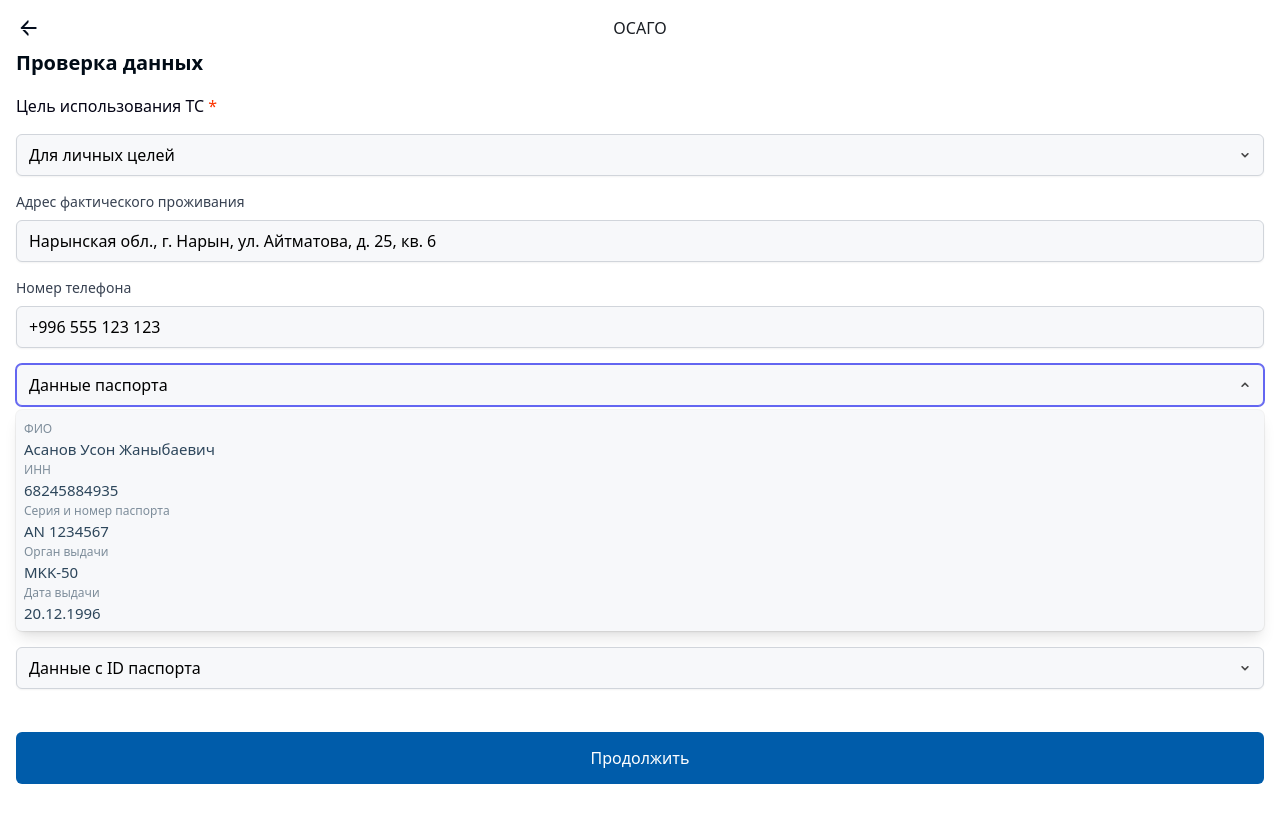
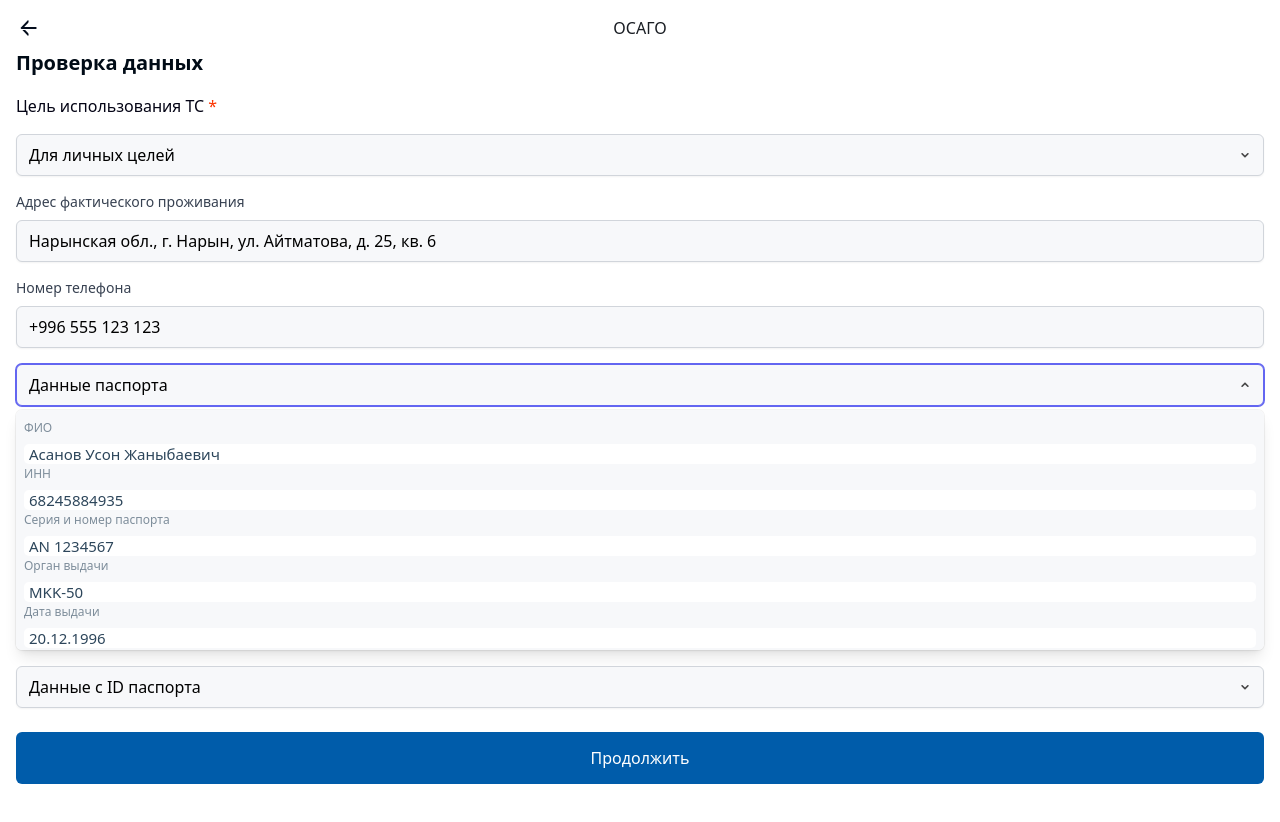
Before and after one commit to Seitek2002/osago, a Vue app: page /data-forms in a window 1280 px wide. Both pictures are taken after a click on the button "Данные паспорта". Shown: the top 822 px of the page. Built offline with nearby package versions, Linux system fonts and the light colour scheme.

Commit message:
passport-data-editable

```diff
--- a/src/components/DropdownDetail.vue
+++ b/src/components/DropdownDetail.vue
@@ -1,7 +1,7 @@
 <template>
   <div class="dropdown__detail">
     <span>{{ label }}</span>
-    <h3>{{ value }}</h3>
+    <input type="text" :defaultValue="value">
   </div>
 </template>
 
@@ -20,12 +20,14 @@ defineProps({
 
 <style lang="scss" scoped>
 .dropdown__detail {
+  @apply flex flex-col gap-[6px];
+
   span {
     @apply text-[#2D465B] opacity-60 text-[12px];
   }
 
-  h3 {
-    @apply text-[#2D465B] text-[15px];
+  input {
+    @apply text-[#2D465B] text-[15px] rounded-[5px] pl-[5px];
   }
 }
 </style>
```
